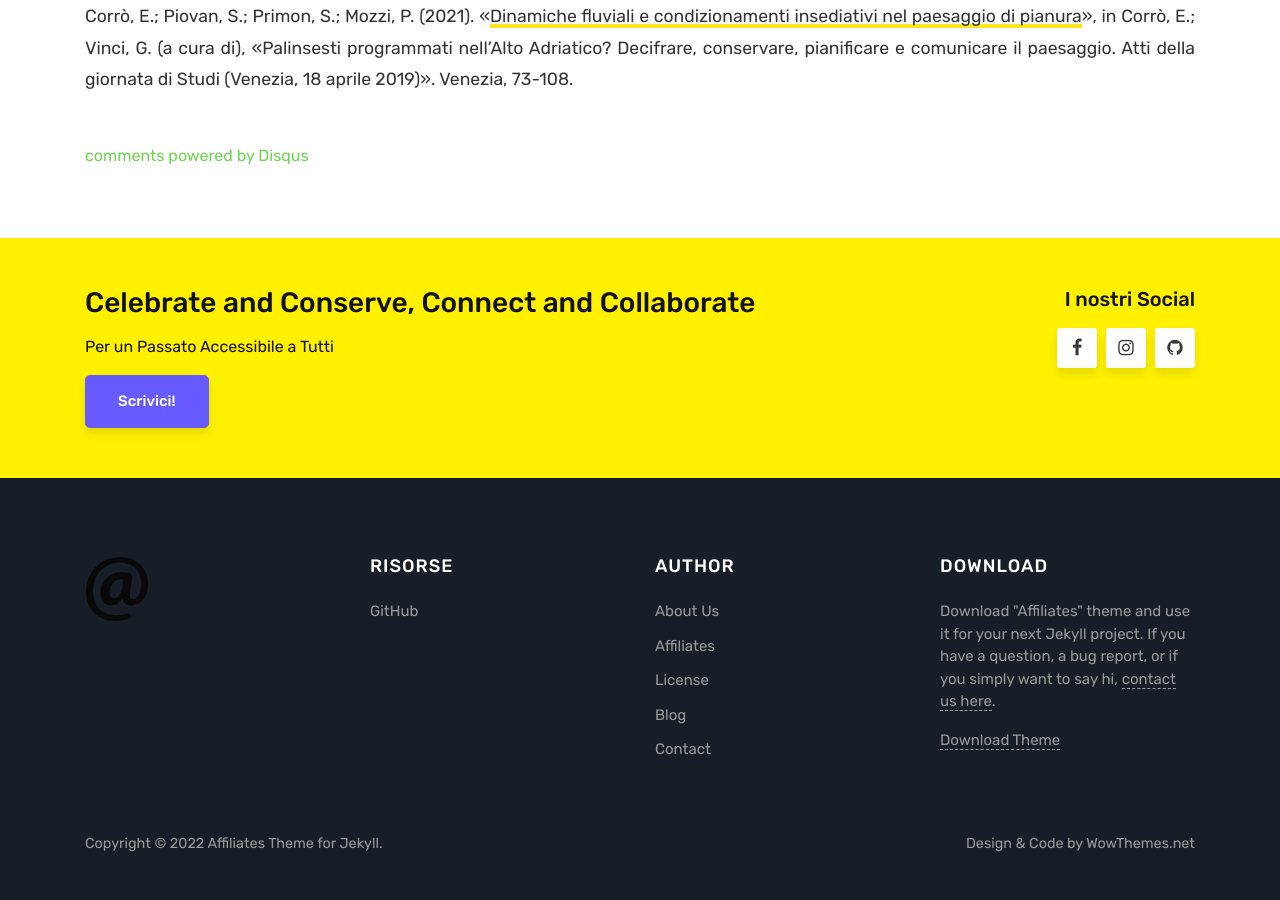
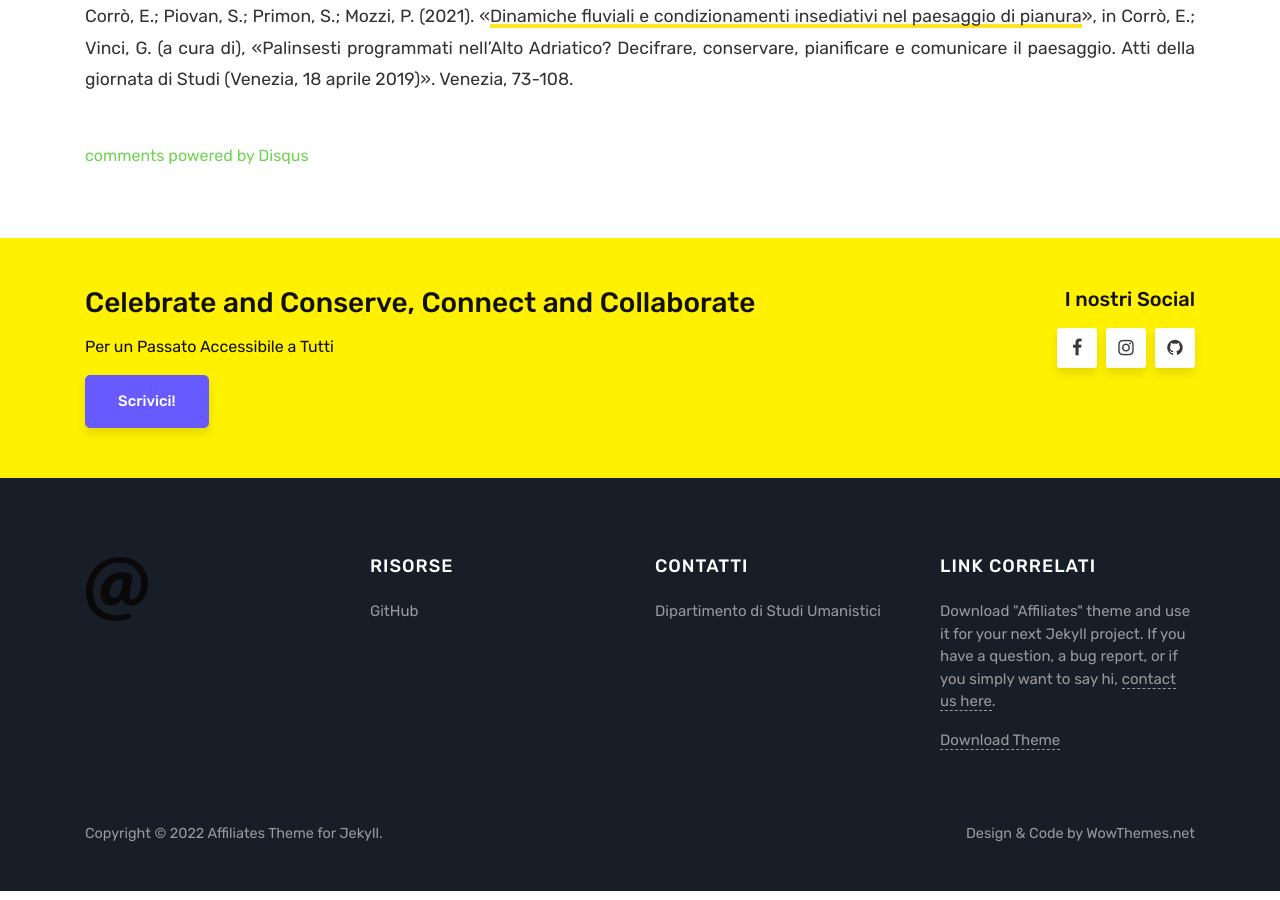
Before and after one commit to valrem93/SantIlarioeilBrenta_test, a Jekyll site: the page built from docs/access.md, in a window 1280 px wide and 900 px high, scrolled down 851 px. Built offline with Jekyll 4.4.1, drawn with Linux system fonts in a browser that asks for light colours; comment, search, counter and statistics services are not loaded.

Commit message:
Update default.html

```diff
--- a/docs/_layouts/default.html
+++ b/docs/_layouts/default.html
@@ -169,20 +169,17 @@
 
                 <div class="col-sm-3">
                 <div class="footer-widget">
-                <h5 class="title">Author</h5>
+                <h5 class="title">Contatti</h5>
                 <ul>
-                <li><a href="https://www.wowthemes.net/premium-themes-templates/">About Us</a></li>
-                <li><a target="_blank" href="https://www.wowthemes.net/affiliate-area/">Affiliates</a></li>
-                <li><a href="https://www.wowthemes.net/terms-and-conditions/">License</a></li>
-                <li><a href="https://www.wowthemes.net/blog/">Blog</a></li>
-                <li><a href="https://www.wowthemes.net/support/">Contact</a></li>
+                <li><a href="https://apps.unive.it/mappe/sede/990025">Dipartimento di Studi Umanistici</a></li>
+
                 </ul>
                 </div>
                 </div>
 
                 <div class="col-sm-3">
                 <div class="footer-widget textwidget">
-                    <h5 class="title">Download</h5>
+                    <h5 class="title">Link correlati</h5>
                     <p>Download "Affiliates" theme and use it for your next Jekyll project. If you have a question, a bug report, or if you simply want to say hi, <a href="https://www.wowthemes.net/support/">contact us here</a>.</p>
                     <a href="https://github.com/wowthemesnet/affiliates-jekyll-theme/archive/master.zip">Download Theme</a>
                 </div>
```
